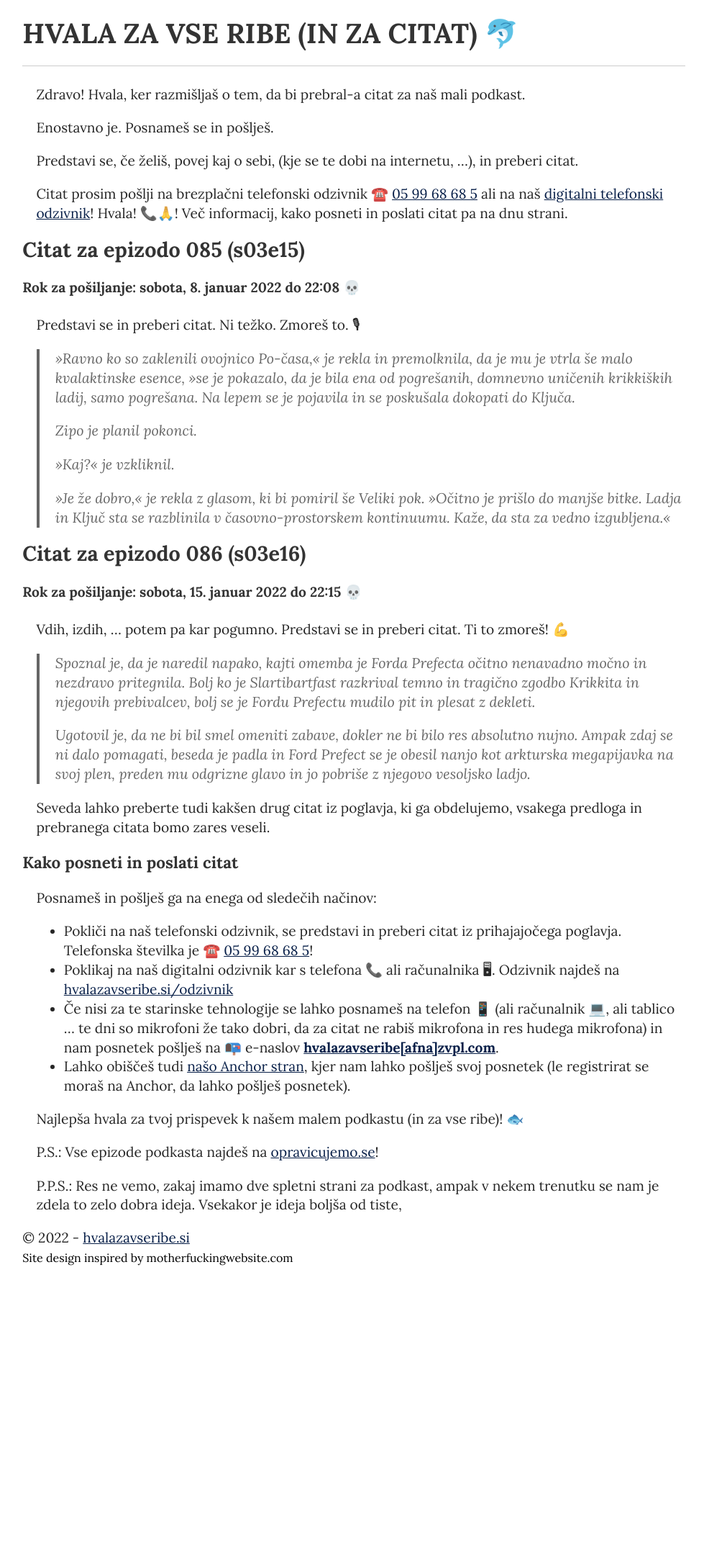
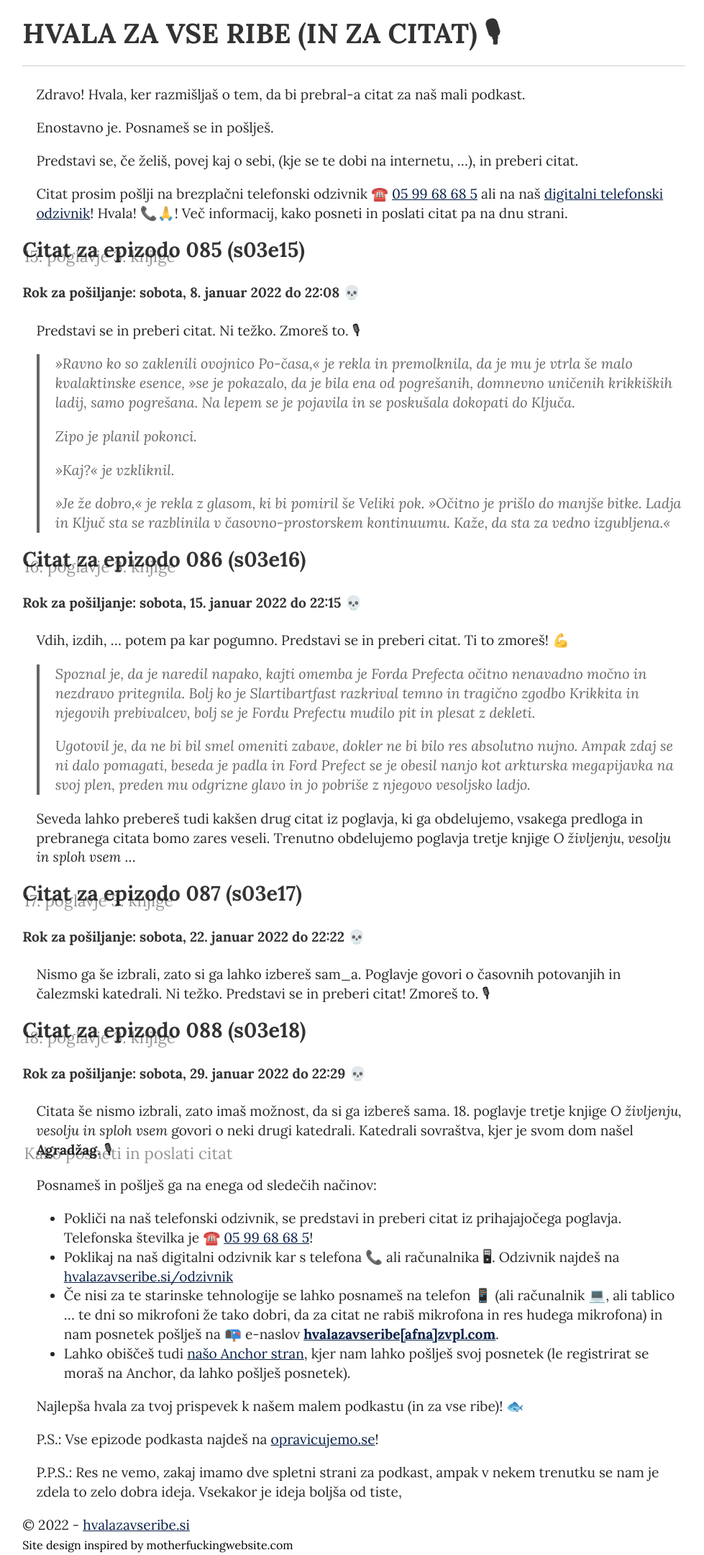
Before and after one commit to hvalazavseribe/hvalazavseribe.github.io, a Jekyll site: the page built from citat.md, in a window 1280 px wide. Shown: the whole page at 72% size, without its empty margins (148-1127 px from the left). Built offline with Jekyll 4.4.1, drawn with Linux system fonts in a browser that asks for light colours; before the commit the page ends 1761 px from its top, so only the background shows below that.

Commit message:
Novi stili

```diff
--- a/citat.md
+++ b/citat.md
@@ -6,7 +6,7 @@ permalink: /citat/
 
 ---
 
-# Hvala za vse ribe (in za citat) 🐬
+# Hvala za vse ribe (in za citat) 🎙
 
 Zdravo! Hvala, ker razmišljaš o tem, da bi prebral-a citat za naš mali podkast.
 
@@ -17,6 +17,8 @@ Predstavi se, če želiš, povej kaj o sebi, (kje se te dobi na internetu, ...),
 Citat prosim pošlji na brezplačni telefonski odzivnik ☎️ <a href="tel:059968685" target="_blank" rel="noopener noreferrer">05 99 68 68 5</a> ali na naš <a href="https://hvalazavseribe.si/odzivnik/">digitalni telefonski odzivnik</a>! Hvala! 📞🙏! Več informacij, kako posneti in poslati citat pa na dnu strani.
 
 ## Citat za epizodo 085 (s03e15)
+
+### 15. poglavje 3. knjige
 
 #### Rok za pošiljanje: sobota, 8. januar 2022 do 22:08 💀
 
@@ -31,6 +33,8 @@ Predstavi se in preberi citat. Ni težko. Zmoreš to. 🎙
 
 ## Citat za epizodo 086 (s03e16)
 
+### 16. poglavje 3. knjige
+
 #### Rok za pošiljanje: sobota, 15. januar 2022 do 22:15 💀
 
 Vdih, izdih, ... potem pa kar pogumno. Predstavi se in preberi citat. Ti to zmoreš! 💪
@@ -40,7 +44,23 @@ Vdih, izdih, ... potem pa kar pogumno. Predstavi se in preberi citat. Ti to zmor
   <p>Ugotovil je, da ne bi bil smel omeniti zabave, dokler ne bi bilo res absolutno nujno. Ampak zdaj se ni dalo pomagati, beseda je padla in Ford Prefect se je obesil nanjo kot arkturska megapijavka na svoj plen, preden mu odgrizne glavo in jo pobriše z njegovo vesoljsko ladjo.</p>
 </blockquote>
 
-Seveda lahko preberte tudi kakšen drug citat iz poglavja, ki ga obdelujemo, vsakega predloga in prebranega citata bomo zares veseli.
+Seveda lahko prebereš tudi kakšen drug citat iz poglavja, ki ga obdelujemo, vsakega predloga in prebranega citata bomo zares veseli. Trenutno obdelujemo poglavja tretje knjige _O življenju, vesolju in sploh vsem_ ...
+
+## Citat za epizodo 087 (s03e17)
+
+### 17. poglavje 3. knjige
+
+#### Rok za pošiljanje: sobota, 22. januar 2022 do 22:22 💀
+
+Nismo ga še izbrali, zato si ga lahko izbereš sam_a. Poglavje govori o časovnih potovanjih in čalezmski katedrali. Ni težko. Predstavi se in preberi citat! Zmoreš to. 🎙
+
+## Citat za epizodo 088 (s03e18)
+
+### 18. poglavje 3. knjige
+
+#### Rok za pošiljanje: sobota, 29. januar 2022 do 22:29 💀
+
+Citata še nismo izbrali, zato imaš možnost, da si ga izbereš sama. 18. poglavje tretje knjige _O življenju, vesolju in sploh vsem_ govori o neki drugi katedrali. Katedrali sovraštva, kjer je svom dom našel **Agradžag**. 🎙
 
 ### Kako posneti in poslati citat
 
--- a/style.css
+++ b/style.css
@@ -14,6 +14,15 @@ h1, h2, h3, h4, h5, h6 {
     color: rgba(0,0,0, 0.80);
     /*color: #092049;*/
 }
+
+h3 {
+    color: rgba(0,0,0, 0.42);
+    margin-top: -1.83em;
+    margin-left: 0.1em;
+    margin-bottom: -0.1em;
+    font-weight: 400;
+}
+
 
 h1 {
 	font-size: 2em;
```
